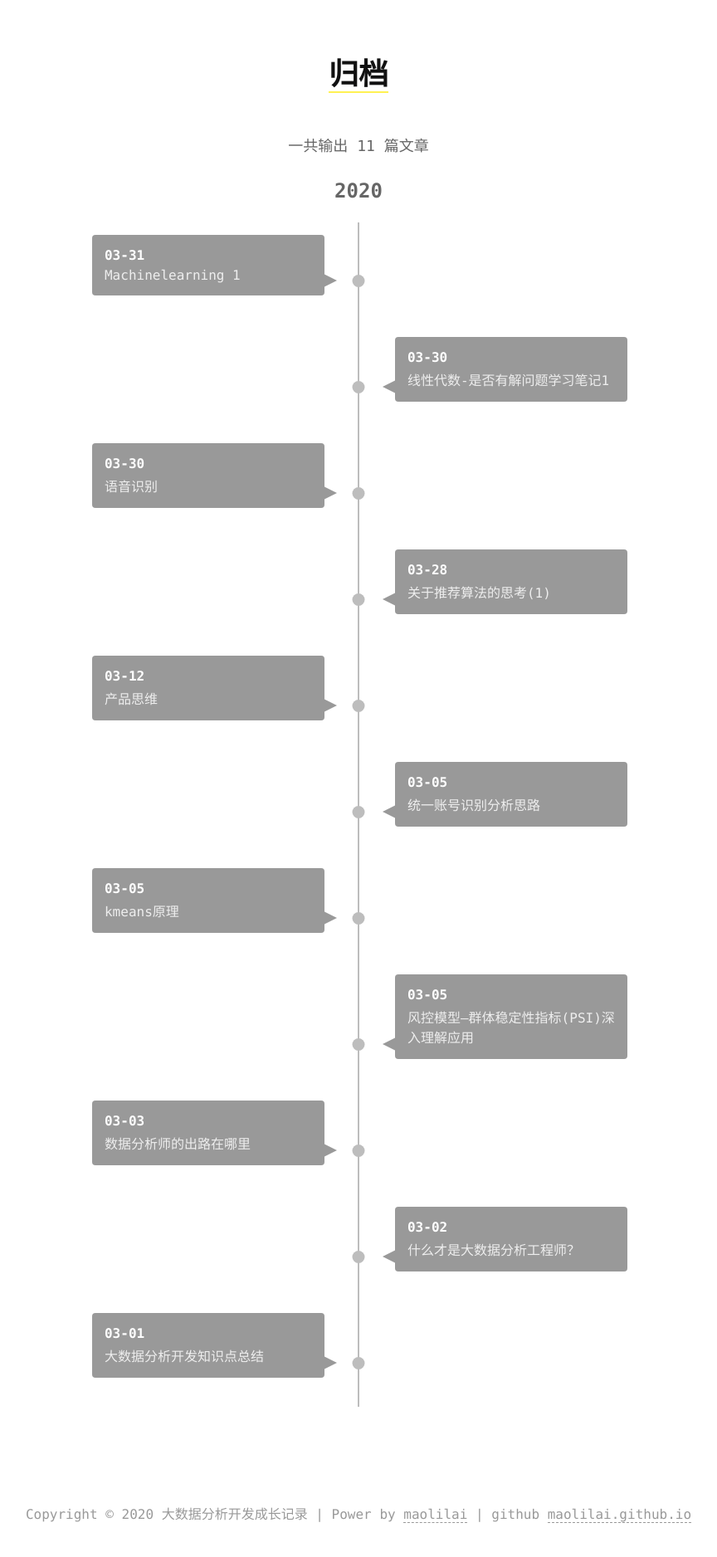
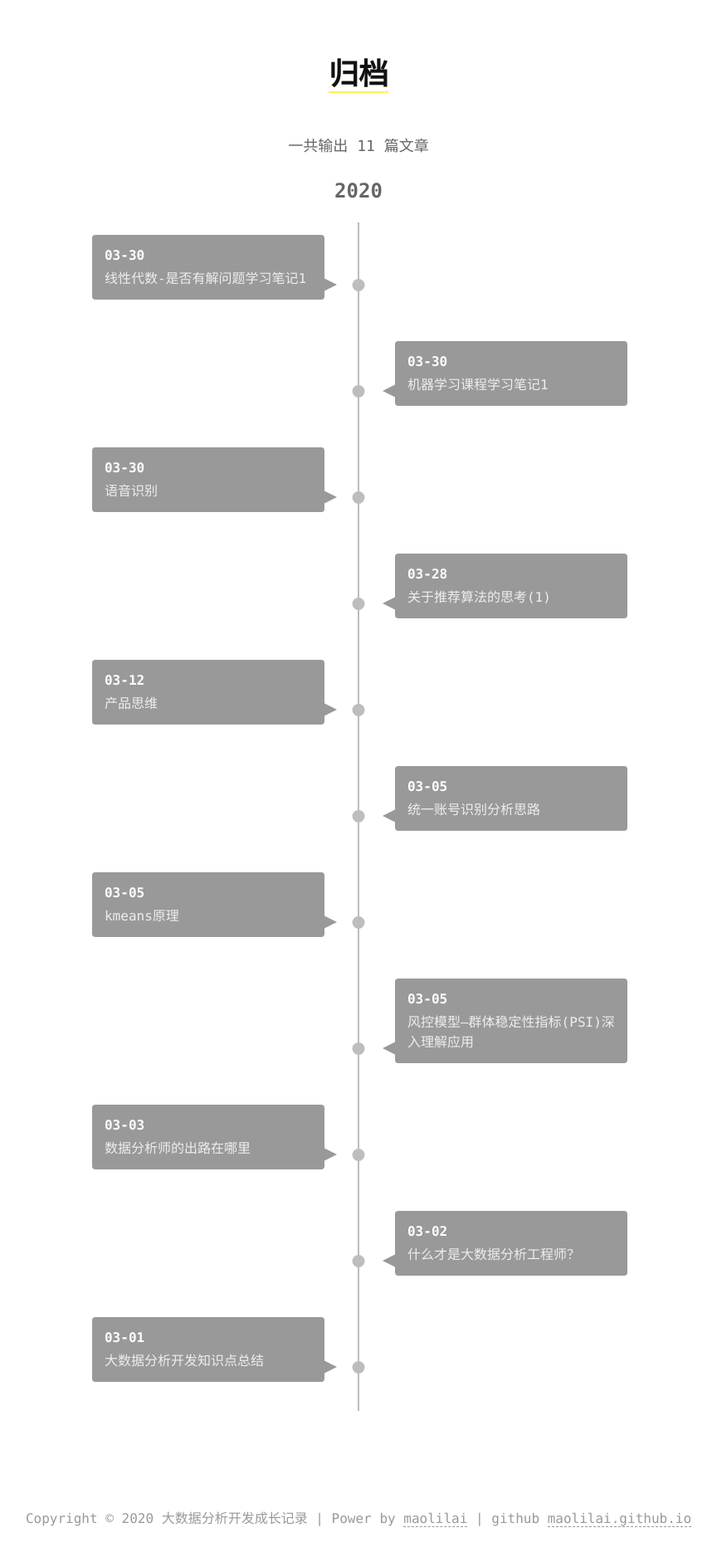
Before and after one commit to maolilai/maolilai.github.io, a Jekyll site: the page built from archive.md, in a window 1280 px wide. Shown: the whole page at 83% size, without its empty margins (208-1072 px from the left). Built offline with Jekyll 4.4.1, drawn with Linux system fonts in a browser that asks for light colours.

Commit message:
add files

```diff
--- a/_posts/2020-03-31-machinelearning-1.md
+++ b/_posts/2020-03-31-machinelearning-1.md
@@ -1,4 +1,11 @@
+---
+layout: post
+title:  "机器学习课程学习笔记1"
+date:   2020-03-30 12:16:01
+categories: 学习知识点
+---
 
+#机器学习课程学习笔记1
 
 classification :  :N 个选择， 根据图片输出哪个类型的图片 ，
 
```
Also changed, not shown: _posts/2020-03-30-线性代数是否有解.md (+2 -3 lines).
